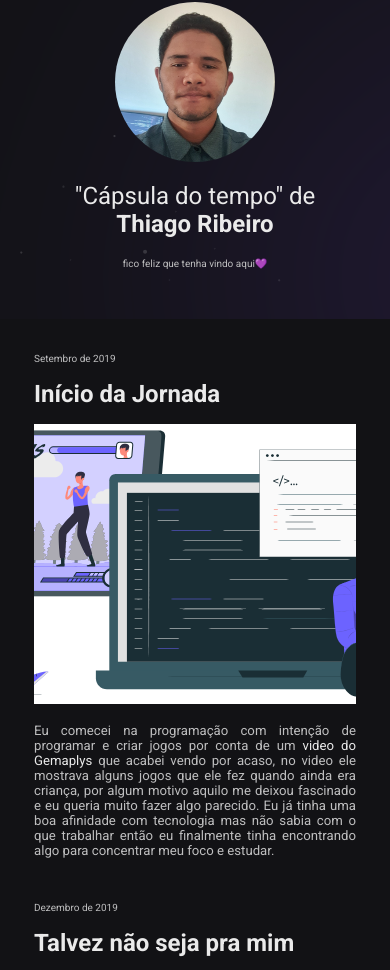
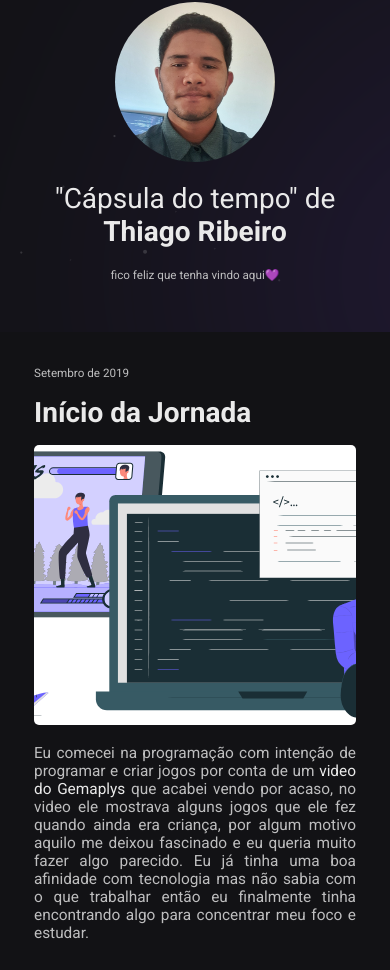
Before and after one commit to tm87822/nlw-spacetime, a plain HTML site: page index.html in a window 390 px wide. Shown: the part 117-1087 px from the top of the page. Drawn offline with Linux system fonts and the light colour scheme.

Commit message:
ajuste de font-size

```diff
--- a/styles.css
+++ b/styles.css
@@ -36,7 +36,6 @@
   }
 }
 
-
 * {
   margin: 0;
   padding: 0;
@@ -44,7 +43,7 @@
 }
 
 body {
-    font-family: 'Roboto', sans-serif;
+  font-family: "Roboto", sans-serif;
   box-sizing: border-box;
   display: grid;
   height: 100vh;
@@ -53,9 +52,7 @@ body {
   grid-template-columns: 1fr 1fr;
   grid-template-rows: 1fr;
   grid-template-areas: "aside" "nav";
-
 }
-
 
 aside {
   grid-area: "aside";
@@ -71,12 +68,11 @@ aside {
   text-align: center;
 
   border-right: 1px solid;
-    border-image: linear-gradient(#727275, #2c2c31) 1 ;
+  border-image: linear-gradient(#727275, #2c2c31) 1;
 
   background-image: url("./assets/background.svg");
   background-position: top right;
   background-repeat: no-repeat;
-
 }
 
 aside * {
@@ -91,17 +87,15 @@ aside img:nth-child(2) {
 aside p {
   font-size: 2rem;
   color: #eaeaea;
-
 }
 
 aside small {
-    color: #BEBEBF;
+  color: #bebebf;
 }
 
 nav {
   grid-area: "nav";
   overflow-y: scroll;
-
 }
 
 nav * {
@@ -110,7 +104,6 @@ nav * {
 
 .memory {
   text-decoration: none;
-
 
   grid-area: "aside";
   display: flex;
@@ -127,11 +120,11 @@ nav * {
 nav p {
   text-align: justify;
   font-size: 1.1rem;
-    color: #BEBEBF;
+  color: #bebebf;
 }
 
 nav small {
-    color: #BEBEBF;
+  color: #bebebf;
 }
 
 nav h1 {
@@ -156,9 +149,8 @@ nav a {
 }
 
 @media (max-width: 768px) {
-
   :root {
-    font-size: 12px;
+    font-size: 14px;
   }
 
   body {
@@ -166,8 +158,6 @@ body {
     flex-direction: column;
     height: 100vh;
     background-color: #121215;
-
-
   }
 
   aside {
@@ -175,7 +165,7 @@ aside {
     border: 0px;
   }
 
-.memory  {
+  .memory {
     margin: 24px;
   }
 
@@ -183,4 +173,11 @@ nav {
     overflow-y: visible;
   }
 
+  .memory img {
+    border-radius: 5px;
   }
+
+  .memory:hover {
+    background-color: transparent;
+  }
+}
```
Lines whose indentation alone changed are shown as unchanged.
